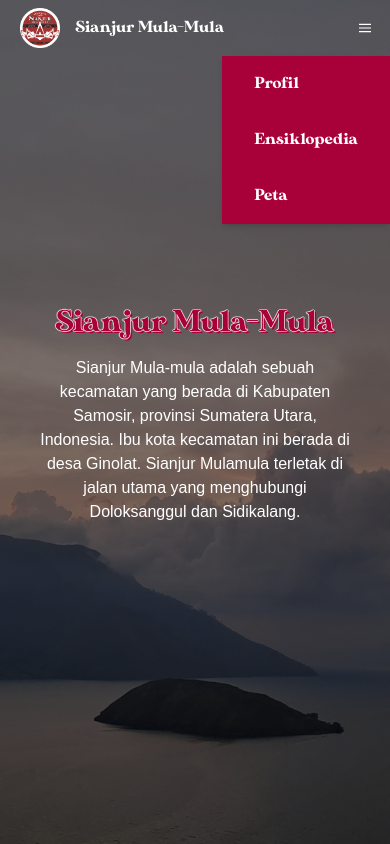
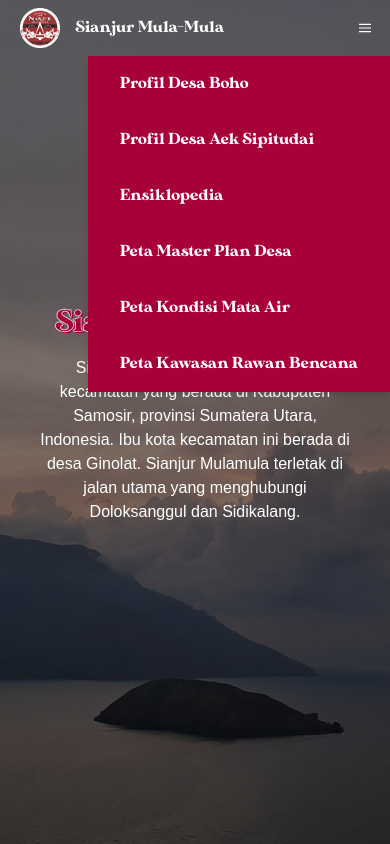
Before and after one commit to karuniaperjuangan/sianjurmulamula-frontend, a React (Vite) app: page / in a window 390 px wide. Both pictures are taken after a click on the element 364 px from the left and 28 px from the top of the page. Shown: the top 844 px of the page. Built offline with nearby package versions, Linux system fonts and the light colour scheme; a web font is replaced by a local one.

Commit message:
fix navbar list for small screen

```diff
--- a/src/components/Navbar.tsx
+++ b/src/components/Navbar.tsx
@@ -4,7 +4,7 @@ import React, { useEffect } from 'react';
 import { Menu, Transition } from '@headlessui/react';
 
 
-let item_list = [
+const item_list = [
   {
     "name": "Profil",
     "link": "/profil",
@@ -43,11 +43,16 @@ let item_list = [
 
 ]
 
+const item_list_small = item_list.map((item) => {  return item.sublist ?  item.sublist.map((subitem) => {
+  return {
+    "name": item.name + " " + subitem.name,
+    "link": subitem.link
+  }
+}) : item}).flat()
+
 export default function Navbar() {
-
   const [isSticky, setIsSticky] = React.useState(!!document.getElementById("home"));
   const [isOpened, setIsOpened] = React.useState(false);
-
 
   const onScroll = () => {
     if (window.scrollY > 30 || !document.getElementById("home") ) {
@@ -138,7 +143,7 @@ export default function Navbar() {
       </nav >
       {isOpened && (<div className=' md:hidden '>
         <ul className='transition-all bg-smm-red shadow-md fixed right-0 list-none text-white z-10'>
-          {item_list.map((item) => {
+          {item_list_small.map((item) => {
             return (
               <li className=' p-4 px-8'><Link to={item.link} className='transition-colors text-white hover:bg-black'>{item.name}</Link></li>
             )
```
